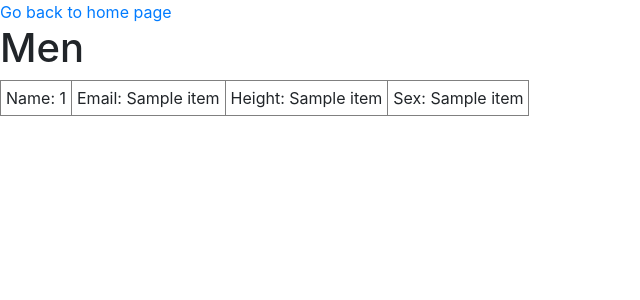
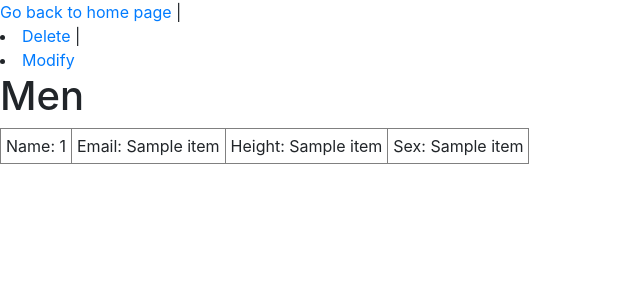
Before and after one commit to jiaminzx/CS-411-Project, a Flask app: template templates/get_profile.html in a window 1280 px wide. Shown: the top 300 px of the page, without its empty margins (0-640 px from the left). Run offline with Flask 2, Linux system fonts and the light colour scheme; the template is opened without the code that fills it: most values are stand-ins (such as "Sample title", 1, 10 or a date in 2020); some libraries are stand-ins or nearby versions.

Commit message:
Added delete and modify links to profile page, put error handling back in

```diff
--- a/app.py
+++ b/app.py
@@ -78,7 +78,7 @@ def get_profile():
             email = request.form["inputEmail"]
             cursor.execute('SELECT * FROM users WHERE email="%s"' % (email))
             row=cursor.fetchall()
-            # assert len(row) == 1, "Multiple profiles with same email"
+            assert len(row) == 1, "Multiple profiles with same email"
         except Exception as e:
           return(str(e))
 
--- a/templates/get_profile.html
+++ b/templates/get_profile.html
@@ -11,7 +11,9 @@
 
       </head>
    <body>
-         <a href = "/">Go back to home page</a>
+         <a href = "/">Go back to home page</a> | </li>
+         <li role="presentation"><a href="showDelete">Delete </a> | </li>
+         <li role="presentation"><a href="showModify">Modify </a></li>
 
       <h1>Men</h1>
          <table border="1" cellpadding="5" cellspacing="5">
```
